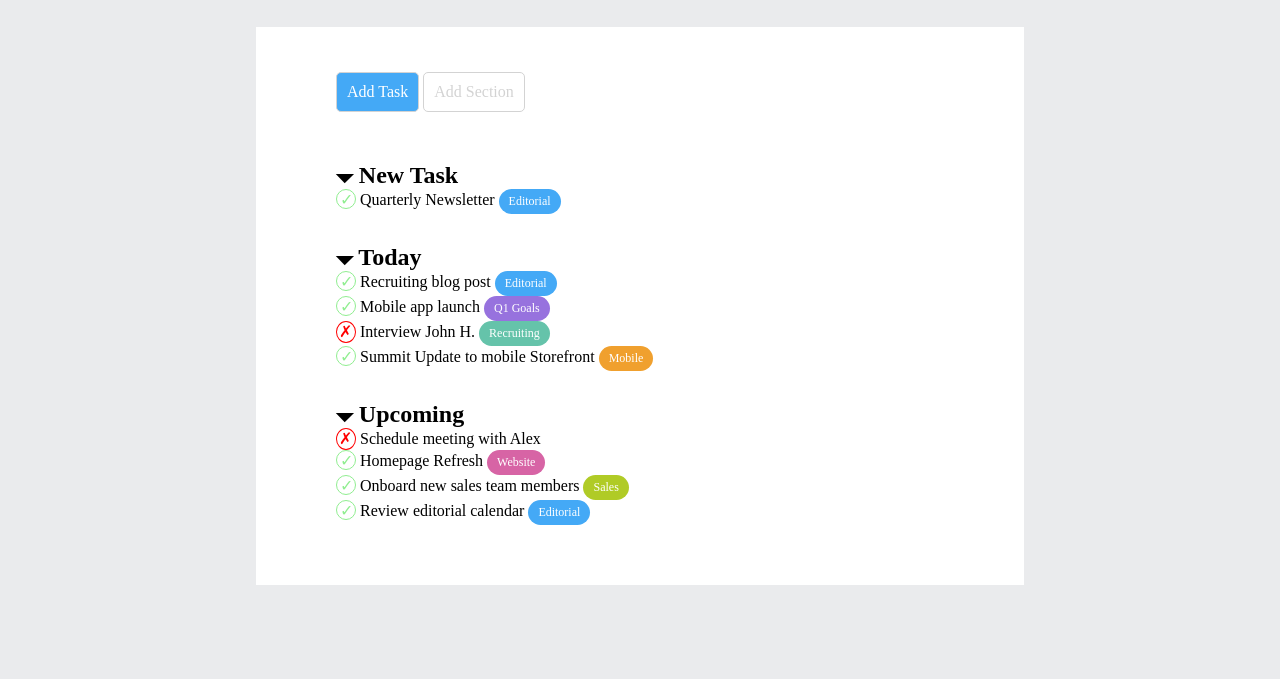
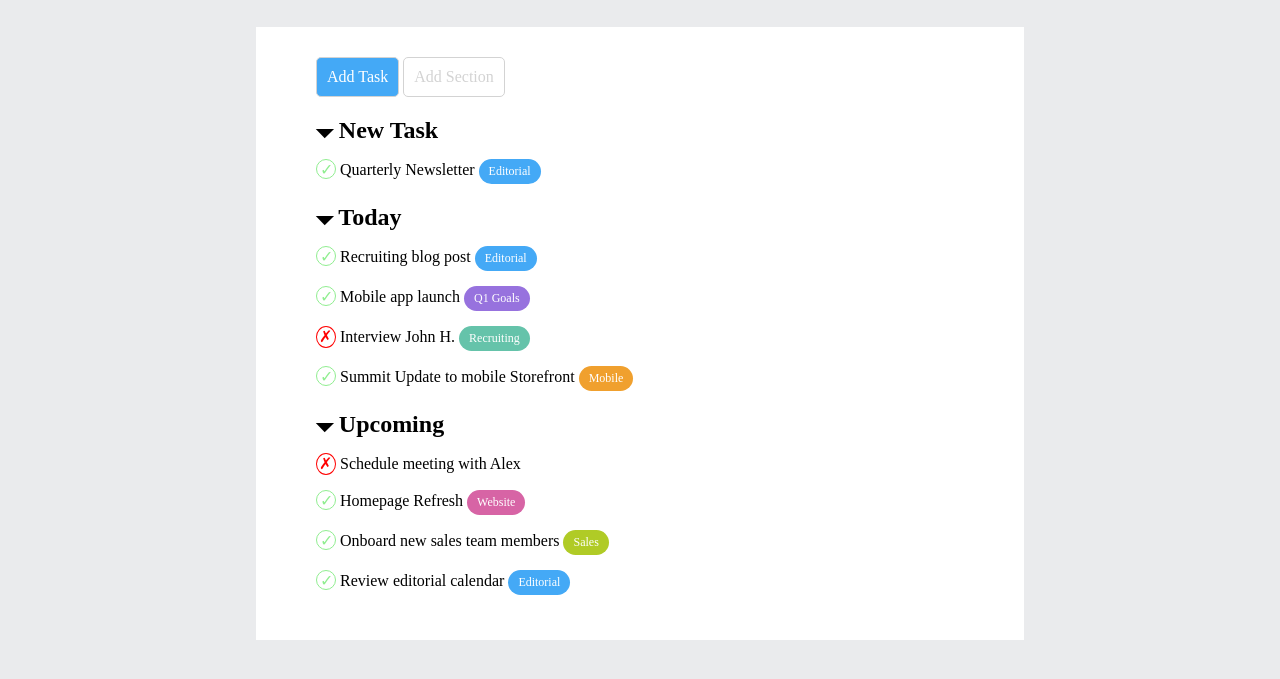
Before and after one commit to davide-delgiudice/html-css-toboolist, a plain HTML site: page index.html in a window 1280 px wide. Shown: the part 73-752 px from the top of the page. Drawn offline with Linux system fonts and the light colour scheme.

Commit message:
[FIX] fixed padding and margin values, and added h2 and li style - ESERCIZIO TERMINATO

```diff
--- a/css/style.css
+++ b/css/style.css
@@ -29,8 +29,10 @@ body{
     background-color: white;
     width: 60%;
     margin: 30px auto;
-    padding: 30px;
+    padding: 30px 60px;
 }
+
+/* pulsanti */
 .add-task{
     display: inline-block;
     background-color: rgb(68, 169, 246);
@@ -38,7 +40,6 @@ body{
     border: 1px solid lightgrey;
     border-radius: 5px;
     padding: 10px 10px;
-    margin: 15px 0px 50px 50px;
 }
 
 .add-section{
@@ -50,12 +51,17 @@ body{
     padding: 10px 10px;
 }
 
-.margin-list{
-    margin: 0px 0px 30px 50px;
+/* Elementi lista */
+ul{
+    list-style-type: none;
 }
 
-ul{
-    list-style-type: none;
+h2{
+    margin: 20px 0px 15px 0px;
+}
+
+li{
+    margin: 0px 0px 15px 0px;
 }
 
 .editorial{
--- a/index.html
+++ b/index.html
@@ -16,6 +16,7 @@
     </header>
     <!-- corpo principale -->
     <main>
+        <!-- pulsanti -->
         <div class="white-box">
             <div class="add-task">
                 Add Task
@@ -23,15 +24,16 @@
             <div class="add-section">
                 Add Section
             </div>
+            <!-- Elementi lista -->
             <div>
                 <ul>
-                    <div class="margin-list">
+                    <div>
                         <h2>&#128899; New Task</h2>
                         <li><span class="tick">&#x2713;</span> Quarterly Newsletter <div class="editorial">Editorial</div></li>
                     </div>
                 </ul>
                 <ul>
-                    <div class="margin-list">
+                    <div>
                         <h2>&#128899; Today</h2>
                         <li><span class="tick">&#x2713;</span> Recruiting blog post <div class="editorial">Editorial</div></li>
                         <li><span class="tick">&#x2713;</span> Mobile app launch <div class="q1-goals">Q1 Goals</div></li>
@@ -40,7 +42,7 @@
                     </div>
                 </ul>
                 <ul>
-                    <div class="margin-list">
+                    <div>
                         <h2>&#128899; Upcoming</h2>
                         <li><span class="cross">&#x2717;</span> Schedule meeting with Alex</li>
                         <li><span class="tick">&#x2713;</span> Homepage Refresh <div class="website">Website</div></li>
```
